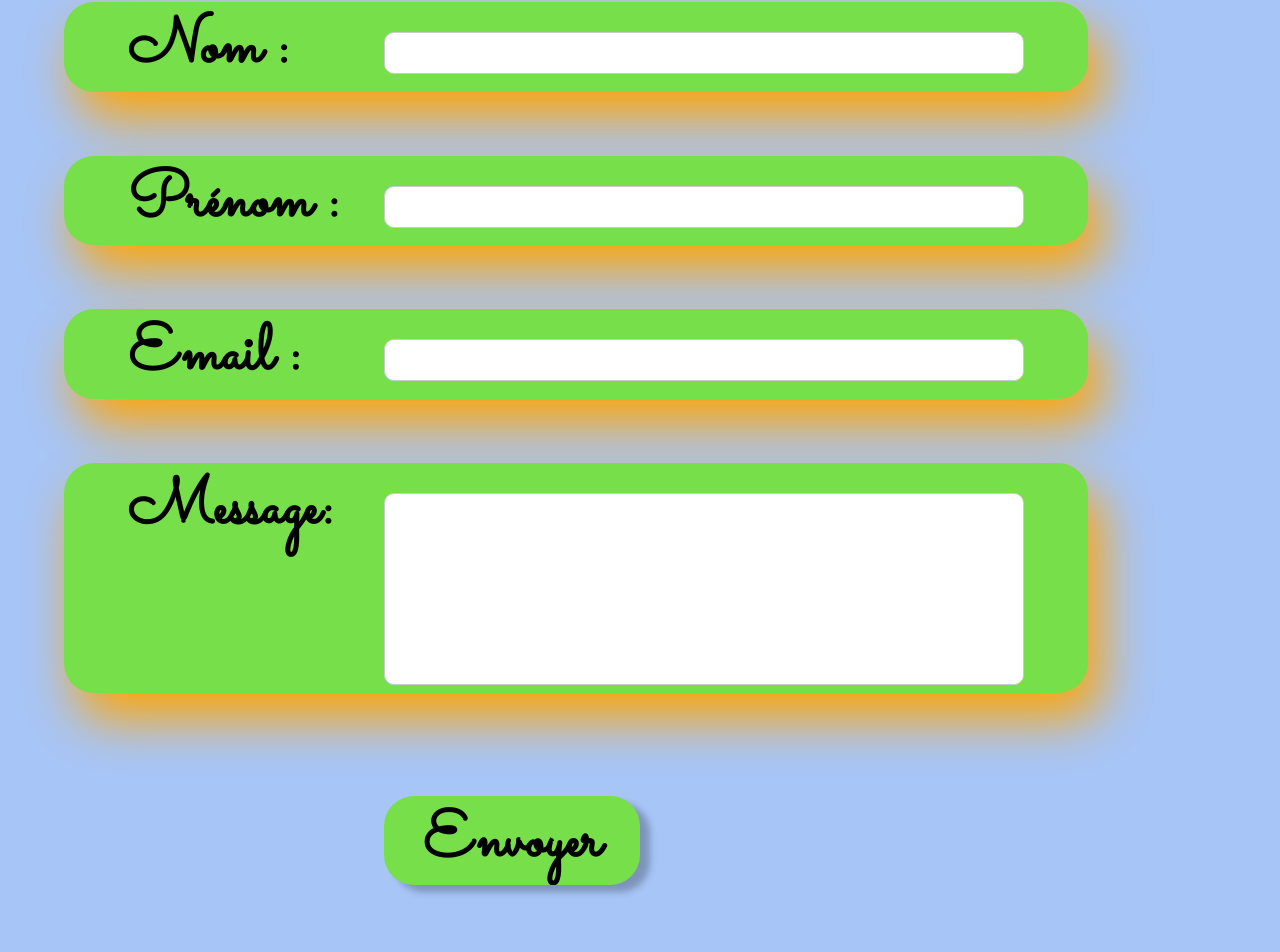
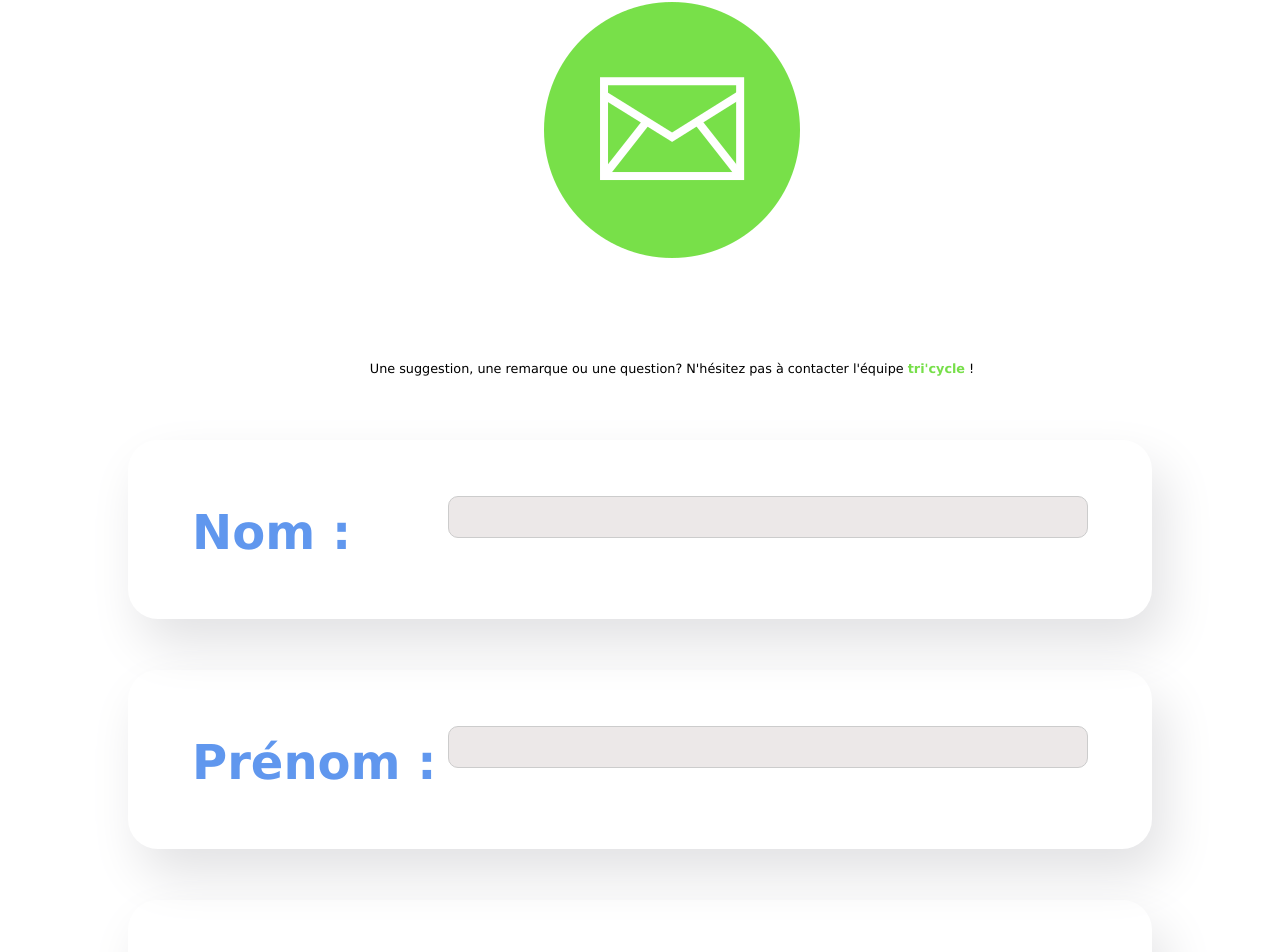
Before and after one commit to galateeL/projet-2-tri-cycle, a React (Vite) app in the folder frontend/: page /ContactForm in a window 1280 px wide. Shown: the part 245-1197 px from the top of the page. Built offline with nearby package versions, Linux system fonts and the light colour scheme; no server answers; a web font is replaced by a local one.

Commit message:
modif contactForm

```diff
--- a/frontend/src/components/ContactForm.jsx
+++ b/frontend/src/components/ContactForm.jsx
@@ -1,6 +1,7 @@
 import React, { useState } from "react";
 import Header from "./Header";
 import "./CssComponents/ContactForm.css";
+import emailimg1 from "../assets/email_1.png";
 
 export default function ContactForm() {
   const [name, setName] = useState("");
@@ -17,6 +18,14 @@ export default function ContactForm() {
           );
         }}
       >
+        <div className="contact">
+          <div className="emailone">
+            <img className="emailimg1" src={emailimg1} alt="emailimg1" />
+            <p>
+              Une suggestion, une remarque ou une question? N&apos;hésitez pas à
+              contacter l&apos;équipe <span>tri&apos;cycle</span> !
+            </p>
+          </div>
           <label className="labelform" htmlFor="name">
             <h2 className="stringform">Nom :</h2>
             <input
@@ -58,6 +67,7 @@ export default function ContactForm() {
             />
           </label>
           <input className="inputformsubmit" type="submit" value="Envoyer" />
+        </div>
       </form>
     </div>
   );
--- a/frontend/src/components/CssComponents/ContactForm.css
+++ b/frontend/src/components/CssComponents/ContactForm.css
@@ -1,7 +1,10 @@
-.contactform {
-  justify-content: space-around;
-  background-color: rgb(167, 197, 247);
-  background-size: auto;
+
+
+.contact {
+  display: flex;
+  flex-direction: column;
+  align-items: center;
+  justify-content: center;
 }
 
 .inputform {
@@ -10,21 +13,20 @@
   align-items: center;
   justify-content: center;
   height: 0.2vw;
-  width: 40vw;
   padding: 8px;
-  margin: -7vw 5vw 5vw 25vw;
   border: 1px solid #ccc;
   border-radius: 10px;
   box-sizing: border-box;
   resize: vertical;
+  background-color: rgb(236, 232, 232);
 }
 
 .stringform {
   margin-left: 5vw;
   margin-top: 5vw;
-  font-family: var(--third-font);
+  font-family: Verdana, Geneva, Tahoma, sans-serif;
   font-size: 5vw;
-  color: black;
+  color: #6097eeff;
 }
 
 .labelform {
@@ -35,8 +37,7 @@
   max-height: 18vw;
   max-width: 70vw;
   flex-direction: column;
-  box-shadow: 1vw 1vw 1vw orange;
-  background-color: #77df4aff;
+  box-shadow: 1vw 1vw 1vw rgb(226, 226, 228);
 }
 .labelaeraform {
   margin: 10vw 5vw 5vw 5vw;
@@ -46,8 +47,7 @@
   max-height: 18vw;
   max-width: 70vw;
   flex-direction: column;
-  box-shadow: 1vw 1vw 3vw orange;
-  background-color: #77df4aff;
+  box-shadow: 1vw 1vw 3vw rgb(226, 226, 228);
 }
 .inputaeraform {
   display: flex;
@@ -55,31 +55,56 @@
   align-items: center;
   justify-content: center;
   height: 15vw;
-  width: 40vw;
   padding: 12px;
-  margin: -5vw 5vw 5vw 25vw;
   border: 1px solid #ccc;
   border-radius: 10px;
   box-sizing: border-box;
   resize: vertical;
+  background-color: rgb(236, 232, 232);
 }
 .inputformsubmit {
-  background-color: #77df4aff;
-  color: black;
-  margin-top: 8vw;
+
+  color: white;
+  margin-top: 18vw;
   margin-right: 3vw;
   margin-bottom: 10vw;
-  margin-left: 30vw;
+  margin-left: 10vw;
   border: none;
   border-radius: 30px;
   cursor: pointer;
-  width: 30vw;
+  width: 60vw;
   justify-content: center;
   font-size: 5vw;
   font-weight: bolder;
   box-shadow: 10px 7px 7px rgb(0 0 0 / 25%);
-  font-family: var(--third-font);
-  font-size: 8vw;
+  font-family: Verdana, Geneva, Tahoma, sans-serif;
+  font-size: 5vw;
+  height:15vw;
+  background-color: #77df4aff;
+}
+
+.emailone {
+  display: flex;
+  flex-direction: column;
+  align-items: center;
+  justify-content: center;
+  text-align: center;
+}
+
+.emailone p {
+  margin: 5vw 0vw 3vw 5vw;
+  font-family: Verdana, Geneva, Tahoma, sans-serif;
+  font-size: 0.8em;
+}
+.emailone span {
+  color: #77df4aff;
+  font-weight: bold;
+}
+.emailimg1 {
+  height: 20vw;
+  display: block;
+  margin: 10vw 0vw 3vw 5vw;
+  justify-content: center;
 }
 
 @media screen and (min-width: 750px) {
@@ -102,25 +127,23 @@
     resize: vertical;
   }
   .labelform {
-    margin: 2vw 5vw 2vw 5vw;
+
     border-radius: 30px;
-    box-shadow: 1vw 2vw 4vw orange;
-    background-color: #77df4aff;
-    width: 80vw;
-    height: 7vw;
+    box-shadow: 1vw 2vw 4vw rgb(226, 226, 228);
+    height: 14vw;
     max-width: 100vw;
+    margin: 2vw 2vw 2vw 2vw;
   }
   .inputformsubmit {
-    background-color: #77df4aff;
     color: black;
-    margin-top: 3vw;
+    margin-top: 23vw;
     margin-right: 3vw;
     margin-bottom: 10vw;
     margin-left: 30vw;
     border: none;
     border-radius: 30px;
     cursor: pointer;
-    width: 20vw;
+    width: 40vw;
     height: 7vw;
     justify-content: center;
     font-weight: bolder;
@@ -132,25 +155,40 @@
     margin: 4vw 5vw 5vw 5vw;
     border-radius: 30px;
     display: block;
-    height: 18vw;
+    height: 28vw;
     max-height: 18vw;
     max-width: 80vw;
     flex-direction: column;
-    box-shadow: 1vw 2vw 4vw orange;
-    background-color: #77df4aff;
+    box-shadow: 1vw 2vw 4vw rgb(226, 226, 228);
   }
   .inputaeraform {
     display: flex;
     flex-direction: column;
     align-items: center;
     justify-content: center;
+    width: 60vw;
     height: 15vw;
-    width: 50vw;
     padding: 12px;
-    margin: -5vw 5vw 5vw 25vw;
+    margin: 2vw 5vw 5vw 10vw;
     border: 1px solid #ccc;
     border-radius: 10px;
     box-sizing: border-box;
     resize: vertical;
   }
+  .emailimg1 {
+    margin: 5vw 0vw 3vw 5vw;
+    font-family: Verdana, Geneva, Tahoma, sans-serif;
+    font-size: 2em;
+  }
+  .emailimg1 span {
+    color: #77df4aff;
+    font-weight: bold;
+  }
+  .stringform{
+    font-size: 3em;
+    font-family: Verdana, Geneva, Tahoma, sans-serif;
+  }
+  p{
+    font-size: 3em;
+  }
 }
```
Also changed, not shown: frontend/src/assets/email_1.png (added). Lines whose indentation alone changed are shown as unchanged.
